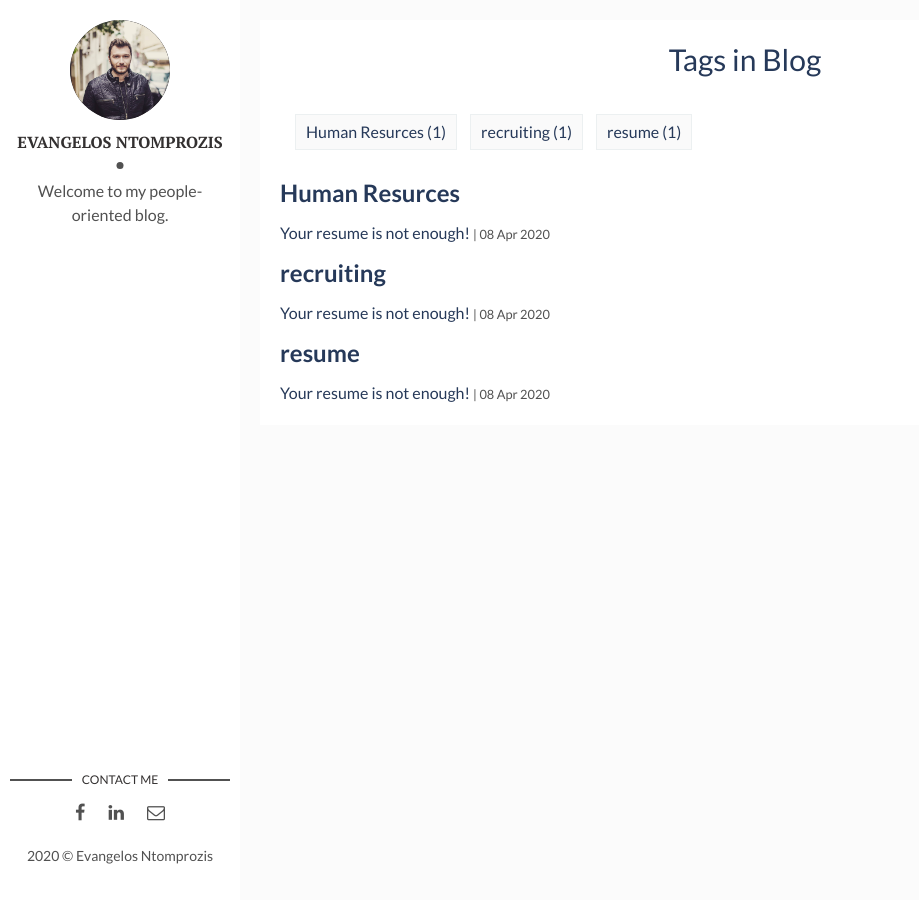
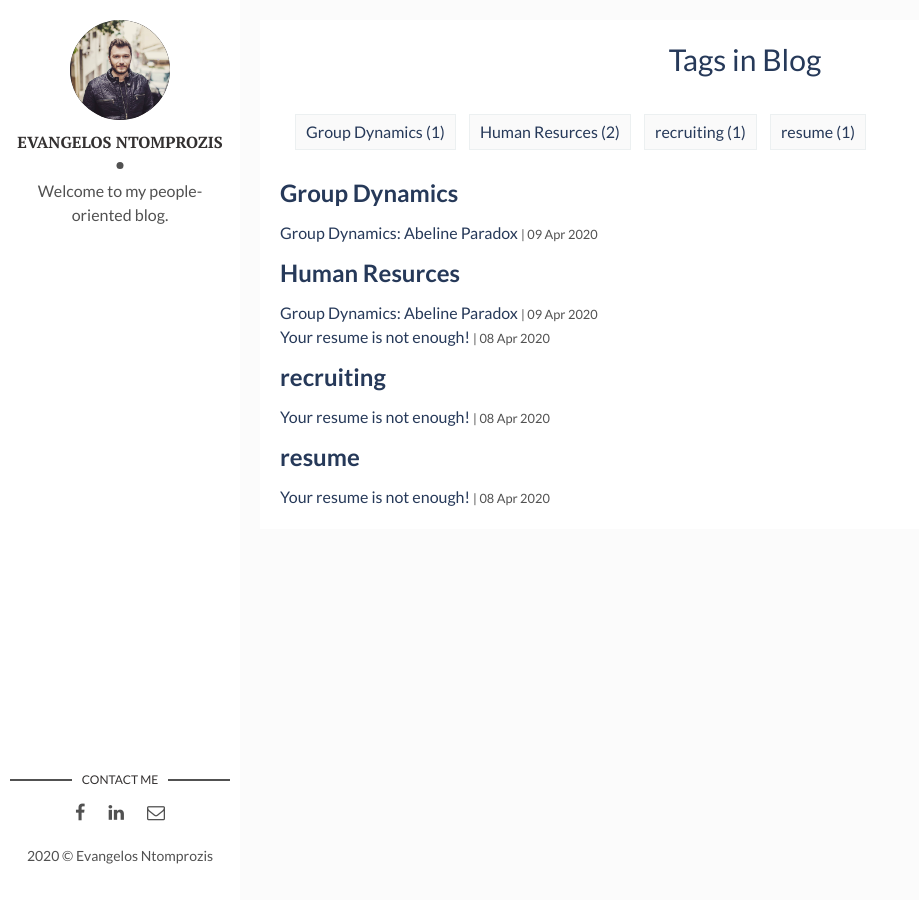
Before and after one commit to evangntomp/evnto.xyz, a Jekyll site: the page built from tags.html, in a window 1280 px wide. Shown: the whole page, without its empty margins (0-919 px from the left). Built offline with Jekyll 4.4.1, drawn with Linux system fonts in a browser that asks for light colours.

Commit message:
Update 2020-04-09-group-dynamics-abeline-paradox.markdown

```diff
--- a/_posts/2020-04-09-group-dynamics-abeline-paradox.markdown
+++ b/_posts/2020-04-09-group-dynamics-abeline-paradox.markdown
@@ -1,6 +1,6 @@
 ---
 layout: post
-title: Group Dynamics: Abeline Paradox
+title: "Group Dynamics: Abeline Paradox"
 date: 09-04-2020
 description: Have you ever been to Abeline? Before you answer read the article! # Add post description (optional)
 img: group-of-people-using-laptops-1560932jpg # Add image post (optional)
```
